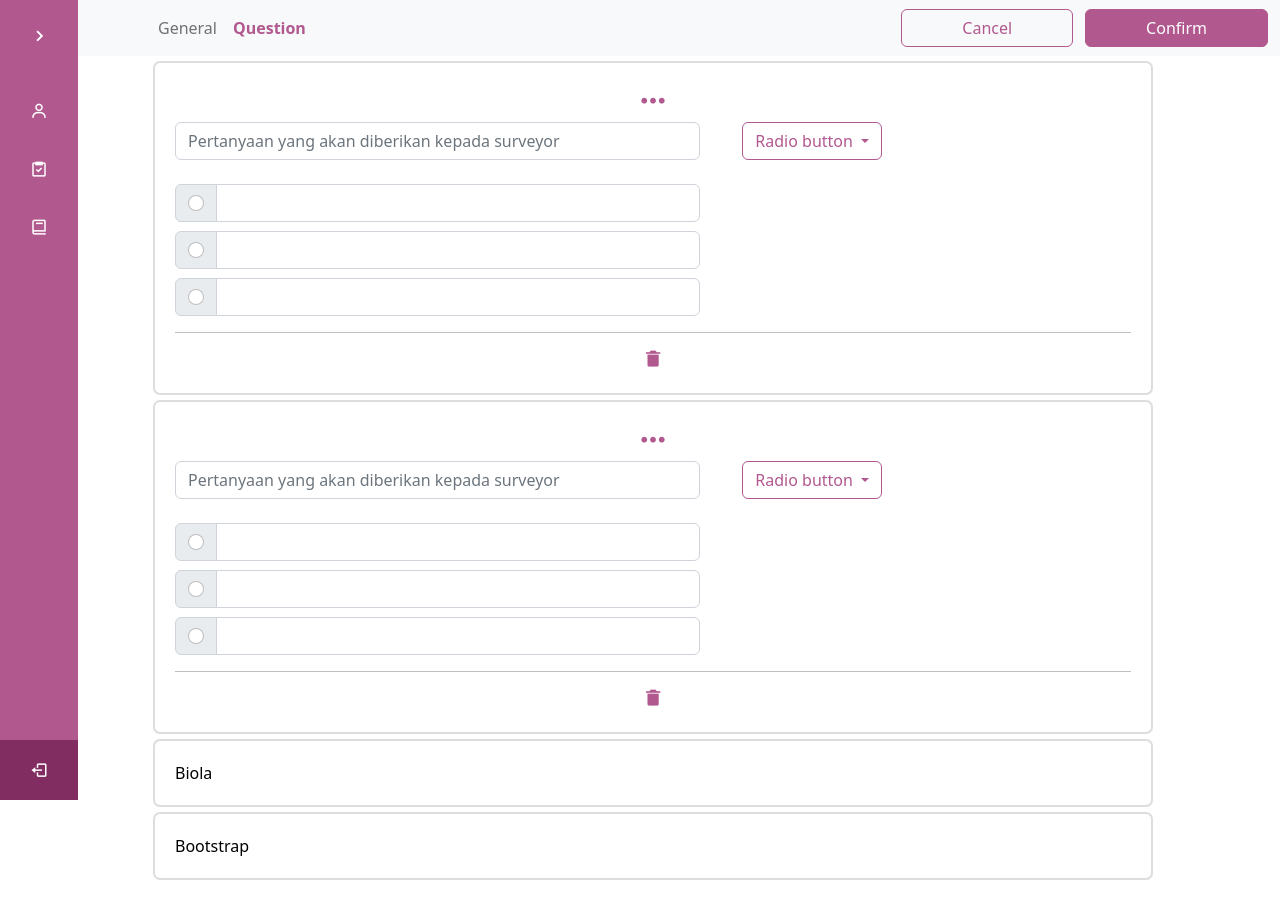
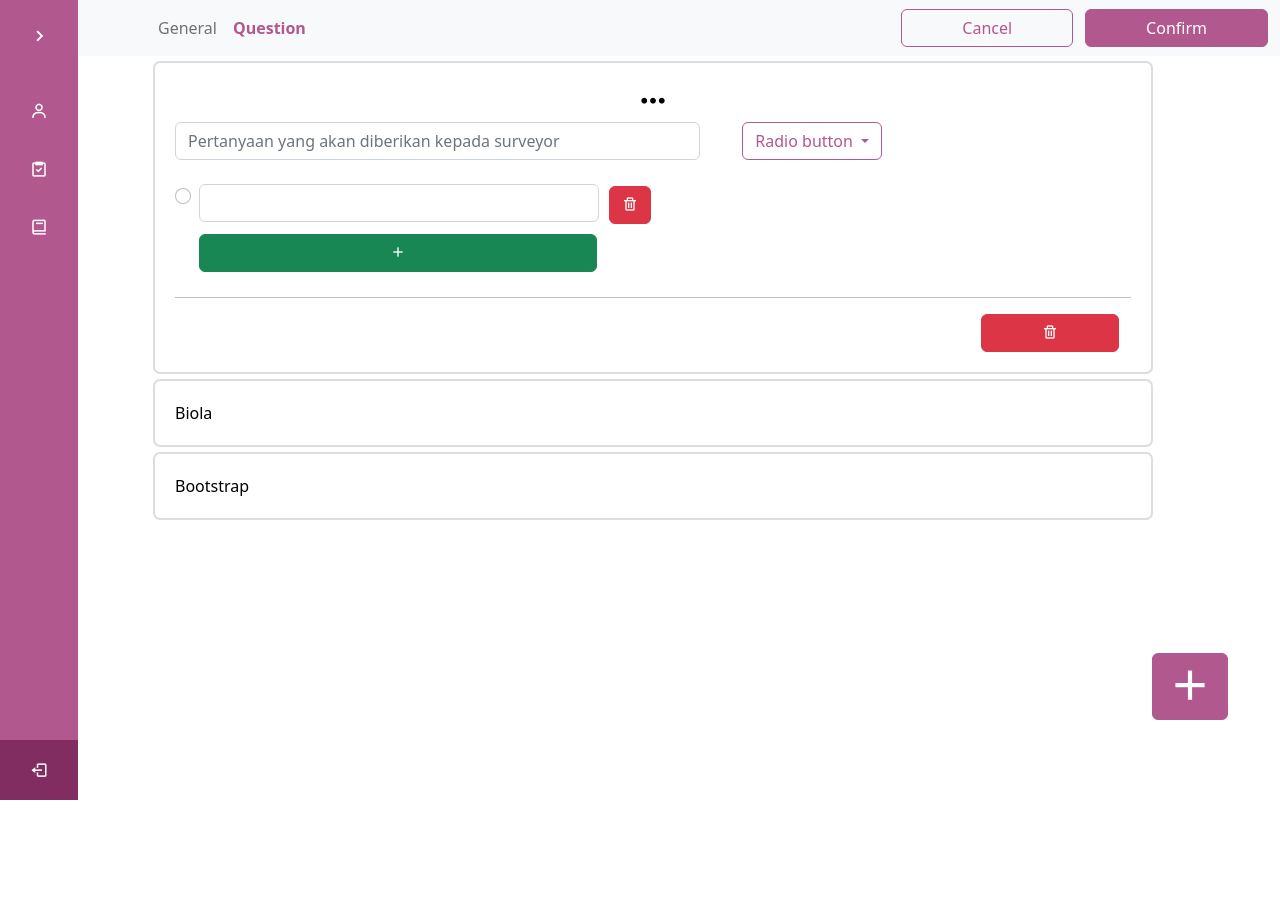
Before and after one commit to aGlassofMarjan/vanillaBiola, a website: page views/QQuestion.html in a window 1280 px wide. Shown: the top 918 px of the page. After the commit the page ends 800 px from the top, so only its background shows below. Drawn offline with nearby package versions, Linux system fonts and the light colour scheme.

Commit message:
Add more feature on draggable ui component

```diff
--- a/css/draggable.css
+++ b/css/draggable.css
@@ -11,7 +11,7 @@
     /* line-height: 40px; */
     border-radius: 7px;
     background: #ffffff;
-    border: 2px solid rgba(88, 84, 84, 0.2);
+    border: 2px solid #58545433;
     color: #000000;
     list-style: none;
   }
--- a/css/style.css
+++ b/css/style.css
@@ -59,6 +59,11 @@ overflow: hidden;
     padding-right: 60px;
 }
 
+.widebuttpanel{
+    padding-left: 190px;
+    padding-right: 190px;
+}
+
 .widebuttmodal{
     padding-left: 40px;
     padding-right: 40px;
@@ -67,3 +72,7 @@ overflow: hidden;
 .farfromsidebar{
     margin-left: 60px;
 }
+
+.smalldowntoearth{
+    padding-bottom: 10px;
+}
--- a/views/QQuestion.html
+++ b/views/QQuestion.html
@@ -73,9 +73,9 @@
                   </li>
                 </ul>
                 <form class="d-flex" role="search">
-                  <button type="button" class="btn btn-outline-primary widebutt">Cancel</button>
+                  <a href="./exam.html" type="button" class="btn btn-outline-primary widebutt">Cancel</a>
                   <div class="styleonbutt"></div>
-                  <button type="button" class="btn btn-primary widebutt">Confirm</button>
+                  <a href="" type="button" class="btn btn-primary widebutt">Confirm</a> <!---To Backend---->
                 </form>
               </div>
             </div>
@@ -85,35 +85,30 @@
             <ul class="drag-sort-enable">
                 <li class="dragli"> <!-- Per container -->
                   <div class="container text-center">
-                    <i class="bx bx-dots-horizontal-rounded" style="font-size: 35px; color: #B1588F;" ></i>
+                    <i class="bx bx-dots-horizontal-rounded" style="font-size: 35px; color: #000000;" ></i>
                   </div>
 
                   <div class="contentdrag">
                     <div class="contentdraghalf">
                         <div class="input-group">
                           <input class="form-control" type="text" placeholder="Pertanyaan yang akan diberikan kepada surveyor" aria-label="default input example">
+                        </div><br>
+
+
+                        <div class="form-check">
+                          <div class="smalldowntoearth">
+                            <input class="form-check-input" type="radio" name="flexRadioDefault" id="flexRadioDefault1">
+                            <label class="form-check-label" for="flexRadioDefault1" style="width: 400px;">
+                              <input class="form-control" type="text" placeholder="" aria-label="default input example">
+                            </label><button style="margin-left:10px" type="button" class="btn btn-danger" id="deletepanel"><i class='bx bx-trash' ></i></button>
+                          </div>
+                          <div>
+                            <button type="button" class="btn btn-success widebuttpanel" id="deletepanel"><i class='bx bx-plus'></i></button>
+                          </div>
                         </div>
-                        <br>
-                        <div class="input-group">
-                          <div class="input-group-text">
-                            <input class="form-check-input mt-0" type="radio" value="" aria-label="Radio button for following text input">
-                          </div>
-                          <input type="text" class="form-control" aria-label="Text input with radio button">
-                        </div>
+
+
                         <div class="spaceing"></div>
-                        <div class="input-group">
-                          <div class="input-group-text">
-                            <input class="form-check-input mt-0" type="radio" value="" aria-label="Radio button for following text input">
-                          </div>
-                          <input type="text" class="form-control" aria-label="Text input with radio button">
-                        </div>
-                        <div class="spaceing"></div>
-                        <div class="input-group">
-                          <div class="input-group-text">
-                            <input class="form-check-input mt-0" type="radio" value="" aria-label="Radio button for following text input">
-                          </div>
-                          <input type="text" class="form-control" aria-label="Text input with radio button">
-                        </div>
                     </div>
 
                     <div class="container">
@@ -130,64 +125,16 @@
                     </div>
                   </div>
                   <hr/>
-                  <div class="container text-center">
-                    <i class="bx bxs-trash-alt" style="font-size: larger; color: #B1588F;"></i>
-                  </div>
-                </li>
-                <li class="dragli"> <!-- Per container -->
-                  <div class="container text-center">
-                    <i class="bx bx-dots-horizontal-rounded" style="font-size: 35px; color: #B1588F;" ></i>
-                  </div>
-
-                  <div class="contentdrag">
-                    <div class="contentdraghalf">
-                        <div class="input-group">
-                          <input class="form-control" type="text" placeholder="Pertanyaan yang akan diberikan kepada surveyor" aria-label="default input example">
-                        </div>
-                        <br>
-                        <div class="input-group">
-                          <div class="input-group-text">
-                            <input class="form-check-input mt-0" type="radio" value="" aria-label="Radio button for following text input">
-                          </div>
-                          <input type="text" class="form-control" aria-label="Text input with radio button">
-                        </div>
-                        <div class="spaceing"></div>
-                        <div class="input-group">
-                          <div class="input-group-text">
-                            <input class="form-check-input mt-0" type="radio" value="" aria-label="Radio button for following text input">
-                          </div>
-                          <input type="text" class="form-control" aria-label="Text input with radio button">
-                        </div>
-                        <div class="spaceing"></div>
-                        <div class="input-group">
-                          <div class="input-group-text">
-                            <input class="form-check-input mt-0" type="radio" value="" aria-label="Radio button for following text input">
-                          </div>
-                          <input type="text" class="form-control" aria-label="Text input with radio button">
-                        </div>
-                    </div>
-
-                    <div class="container">
-                      <div class="dropdown">
-                        <button class="btn btn-outline-primary dropdown-toggle" type="button" data-bs-toggle="dropdown" aria-expanded="false">
-                          Radio button
-                        </button>
-                        <ul class="dropdown-menu">
-                          <li><a class="dropdown-item" href="#">Action</a></li>
-                          <li><a class="dropdown-item" href="#">Another action</a></li>
-                          <li><a class="dropdown-item" href="#">Something else here</a></li>
-                        </ul>
-                      </div>
-                    </div>
-                  </div>
-                  <hr/>
-                  <div class="container text-center">
-                    <i class="bx bxs-trash-alt" style="font-size: larger; color: #B1588F;""></i>
+                  <div class="container text-end">
+                    <button style="margin-left:10px" type="button" class="btn btn-danger widebutt" id="deletepanel"><i class='bx bx-trash' ></i></button>
                   </div>
                 </li>
                 <li class="dragli">Biola</li>
                 <li class="dragli">Bootstrap</li>
               </ul>
+              <div class="fixed-bottom" style="left: 90%; bottom:10%;">
+                <button type="button" class="btn btn-primary" id="addpanel"><i style="font-size: 50px;" class='bx bx-plus'></i></button>
+              </div>
         </div>
         <div class="downtoearth"></div>
     </section>
```
Also changed, not shown: views/QGeneral.html (+4 -3 lines).
